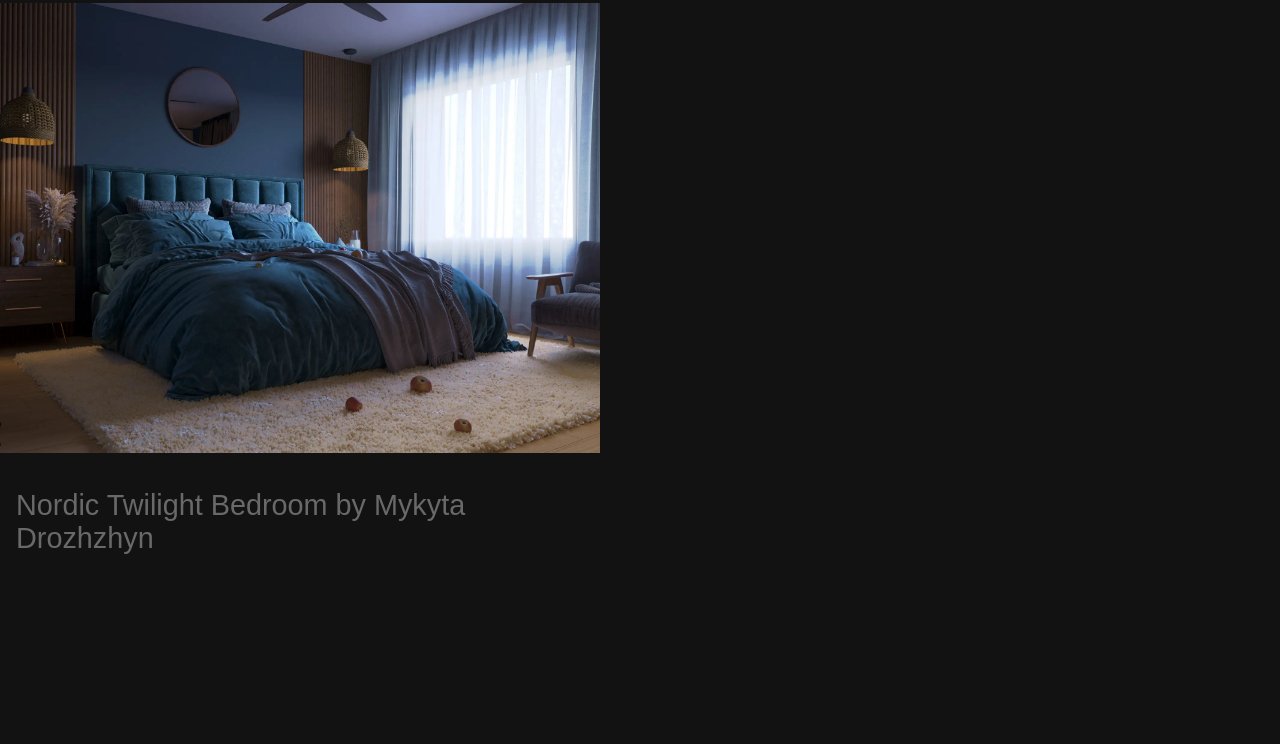
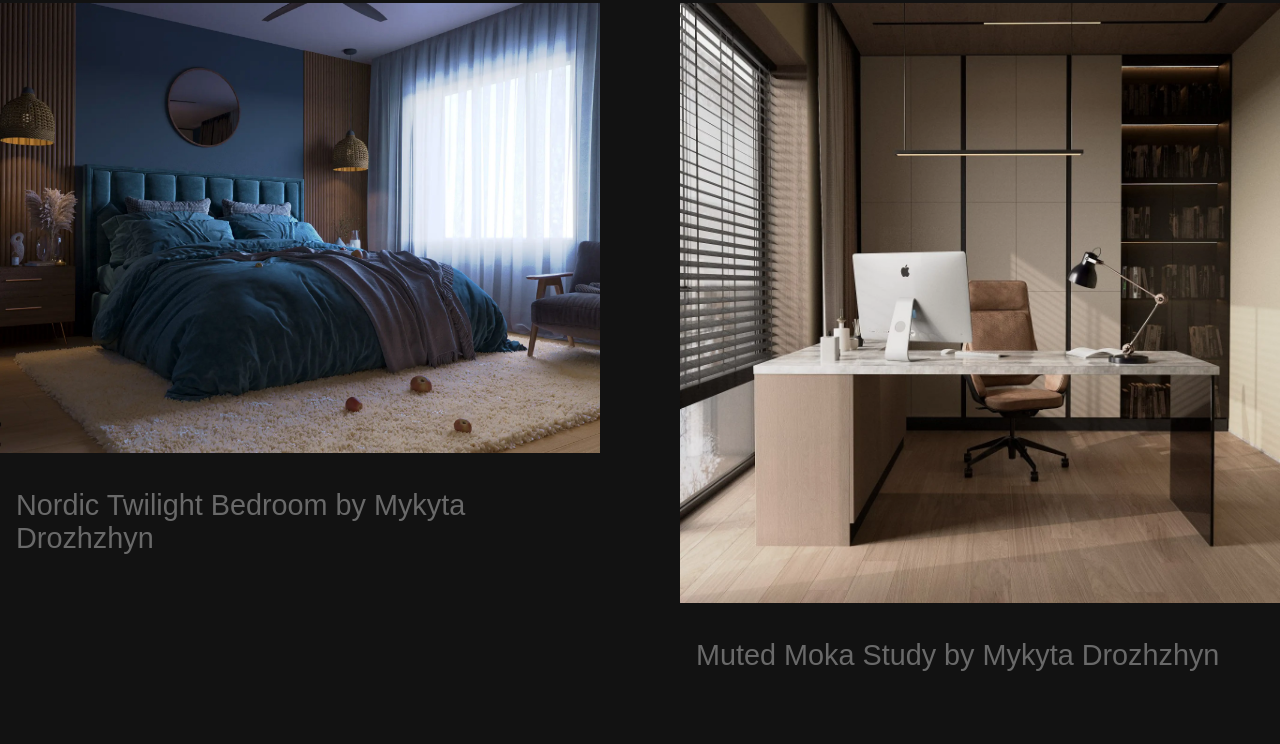
Before and after one commit to WhiteLakeStudio/whitelakestudio.github.io, a plain HTML site: page index.html in a window 1280 px wide. Shown: the part 2042-2786 px from the top of the page. Drawn offline with Linux system fonts and the light colour scheme; grey boxes are pictures that could not be loaded.

Commit message:
Update index.html

```diff
--- a/index.html
+++ b/index.html
@@ -97,6 +97,10 @@ height="0" width="0" style="display:none;visibility:hidden"></iframe></noscript>
         <figure>
         <img src="images/nt_bedroom_1.webp" alt="Modern bedroom 3D visualization featuring deep teal headboard, wooden wall panels, plush carpet, and soft window lighting" style="width:100%">
         <figcaption>Nordic Twilight Bedroom by Mykyta Drozhzhyn</figcaption>
+        </figure>
+        <figure>
+        <img src="images/mm_study.webp" alt="Photorealistic 3D interior visualization of a luxury minimalist home office, showcasing window blinds shadow patterns, premium stone desk, and sleek modern cabinetry" style="width:100%">
+        <figcaption>Muted Moka Study by Mykyta Drozhzhyn</figcaption>
         </figure>
 
     </div>
```
